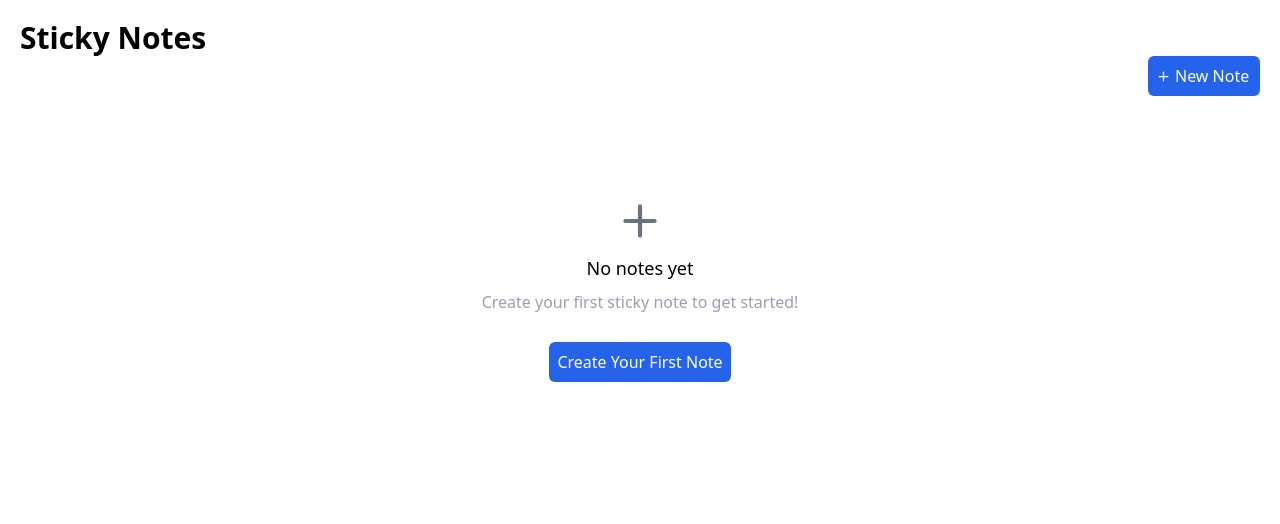
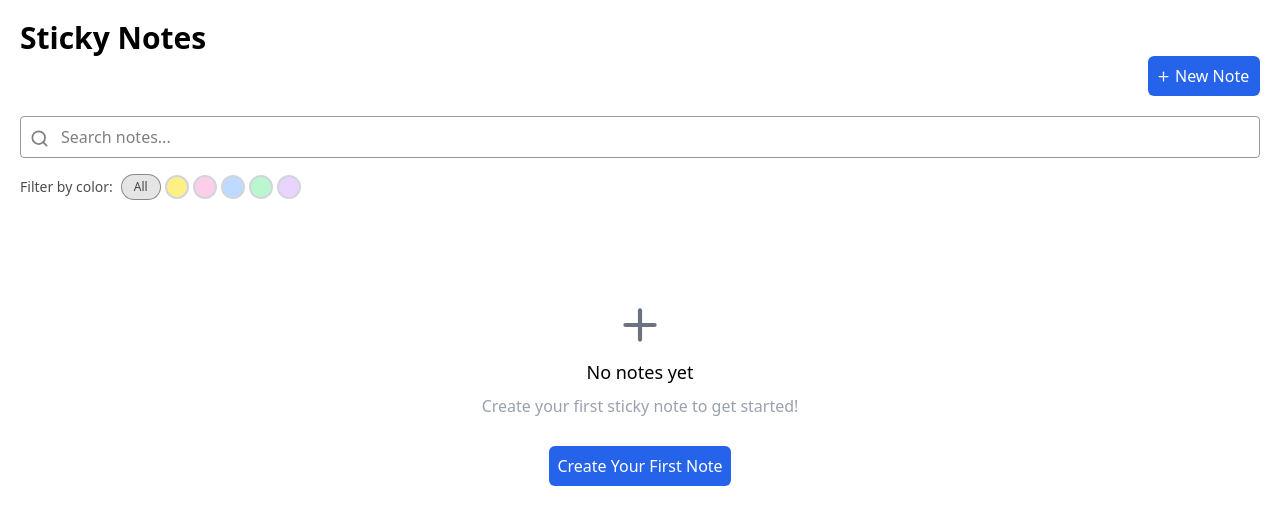
Before and after one commit to YajaDev/Sticky-Notes, a React (Vite) app: page / in a window 1280 px wide. Shown: the top 524 px of the page. Built offline with nearby package versions, Linux system fonts and the light colour scheme.

Commit message:
Create Search component

```diff
--- a/src/App.tsx
+++ b/src/App.tsx
@@ -3,6 +3,7 @@ import NoteCard from "./components/NoteCard";
 import { Plus } from "lucide-react";
 import useNote from "./hooks/useNote";
 import EmptyNote from "./components/EmptyNote";
+import SearchBar from './components/SearchBar'
 
 function App() {
   const {
@@ -35,6 +36,8 @@ function App() {
         {/* Render when add note is clicked */}
         {isAdding && <NoteComposer handleSaveBtn={handleSaveBtn} />}
 
+        <SearchBar />
+
         {/* Conditional Render */}
         {notes.map((note) =>
           note.id === EditingId ? (
--- a/src/components/ColorPalette.tsx
+++ b/src/components/ColorPalette.tsx
@@ -1,23 +1,21 @@
 import type { ColorPaletteProps, NoteColor } from "../types/note";
 
-// Move outside component to prevent re-render
+// Moved outside component to prevent re-render
 const colors: NoteColor[] = ["yellow", "pink", "blue", "green", "purple"];
 
 const ColorPalette = ({ changeTheme, theme }: ColorPaletteProps) => {
-
   return (
     <ul className="flex gap-1">
       {colors.map((color, i) => (
-        <li
+        <button
+          disabled={theme.name === color} // disable to avoid re-render(Prevent re-selecting the current color)
+          onClick={() => changeTheme(color)}
+          key={i}
           className={`h-6 w-6 rounded-full border-2 bg-${color}-200 cursor-pointer ${
             theme.name === color
               ? "outline-2 outline-gray-400 border-white/50"
               : "border-gray-300"
           }`}
-          onClick={() => {
-            changeTheme(color);
-          }}
-          key={i}
         />
       ))}
     </ul>
--- a/src/components/NoteCard.tsx
+++ b/src/components/NoteCard.tsx
@@ -1,4 +1,4 @@
-import { Pin, Star, PinOff, PenLine, Trash2 } from "lucide-react";
+import { Pin, PinOff, PenLine, Trash2 } from "lucide-react";
 import type { NoteCardProps } from "../types/note";
 
 const NoteCard = ({ note, deleteNote, editNote, toglePin }: NoteCardProps) => {
@@ -8,11 +8,11 @@ const NoteCard = ({ note, deleteNote, editNote, toglePin }: NoteCardProps) => {
     >
       {/* Render if note is pinned */}
       {note.isPinned && (
-        <Star
-          className="absolute -top-2 -right-2"
-          size={18}
-          fill="#ca8a04"
-          strokeWidth={0}
+        <Pin
+          className="absolute -top-2 -right-2 rotate-50"
+          size={17}
+          fill="red"
+          strokeWidth={1}
         />
       )}
 
--- /dev/null
+++ b/src/components/SearchBar.tsx
@@ -0,0 +1,46 @@
+import { Search } from "lucide-react";
+import useColor from "../hooks/useColor";
+import ColorPalette from "./ColorPalette";
+
+const SearchBar = () => {
+  const { theme, changeTheme } = useColor("null");
+
+  return (
+    <div className="flex flex-col gap-2 relative mb-5">
+      <input
+        type="text"
+        id="searchText"
+        placeholder="Search notes..."
+        className="w-full py-2 px-10 border-1 border-black/40 rounded-sm"
+      />
+
+      <label htmlFor="searchText">
+        <Search
+          className="absolute top-[13px] left-2.5"
+          color="gray"
+          size={19}
+          strokeWidth={2.2}
+        />
+      </label>
+
+      <div className="flex items-center gap-1 text-black/70">
+        <p className="font-medium text-sm mr-1">Filter by color:</p>
+        <button
+          className={`text-xs px-3 py-1 border-1 rounded-full ${
+            theme.name === "null"
+              ? "font-medium bg-black/10 border-black/40"
+              : "border-black/30"
+          }`}
+          disabled={theme.name === "null"}
+          onClick={() => changeTheme("null")}
+        >
+          All
+        </button>
+
+        <ColorPalette changeTheme={changeTheme} theme={theme} />
+      </div>
+    </div>
+  );
+};
+
+export default SearchBar;
--- a/src/hooks/useColor.ts
+++ b/src/hooks/useColor.ts
@@ -2,6 +2,7 @@ import { useState } from "react";
 import type { NoteColor, NoteColorTheme } from "../types/note";
 
 const Colors: NoteColorTheme[] = [
+  { name: "null", bg: "null", border: "null" },
   { name: "yellow", bg: "bg-yellow-200", border: "border-yellow-300" },
   { name: "pink", bg: "bg-pink-200", border: "border-pink-300" },
   { name: "blue", bg: "bg-blue-200", border: "border-blue-300" },
@@ -19,8 +20,7 @@ const useColor = (color: NoteColor) => {
 
   // Change the theme
   function changeTheme(color: NoteColor) {
-    const newTheme: NoteColorTheme = findtheme(color);
-    setTheme(newTheme);
+    setTheme(findtheme(color));
   }
 
   return { theme, changeTheme };
--- a/src/types/note.ts
+++ b/src/types/note.ts
@@ -36,9 +36,10 @@ export interface HandleAddBtnProp {
 }
 
 // Color System types
-export type NoteColor = "yellow" | "pink" | "blue" | "green" | "purple";
+export type NoteColor = "yellow" | "pink" | "blue" | "green" | "purple" | "null";
 
 type NoteBackgroundColor =
+  | "null"
   | "bg-yellow-200"
   | "bg-pink-200"
   | "bg-blue-200"
@@ -46,6 +47,7 @@ type NoteBackgroundColor =
   | "bg-purple-200";
 
 type NoteBorderColor =
+  | "null"
   | "border-yellow-300"
   | "border-pink-300"
   | "border-blue-300"
```
